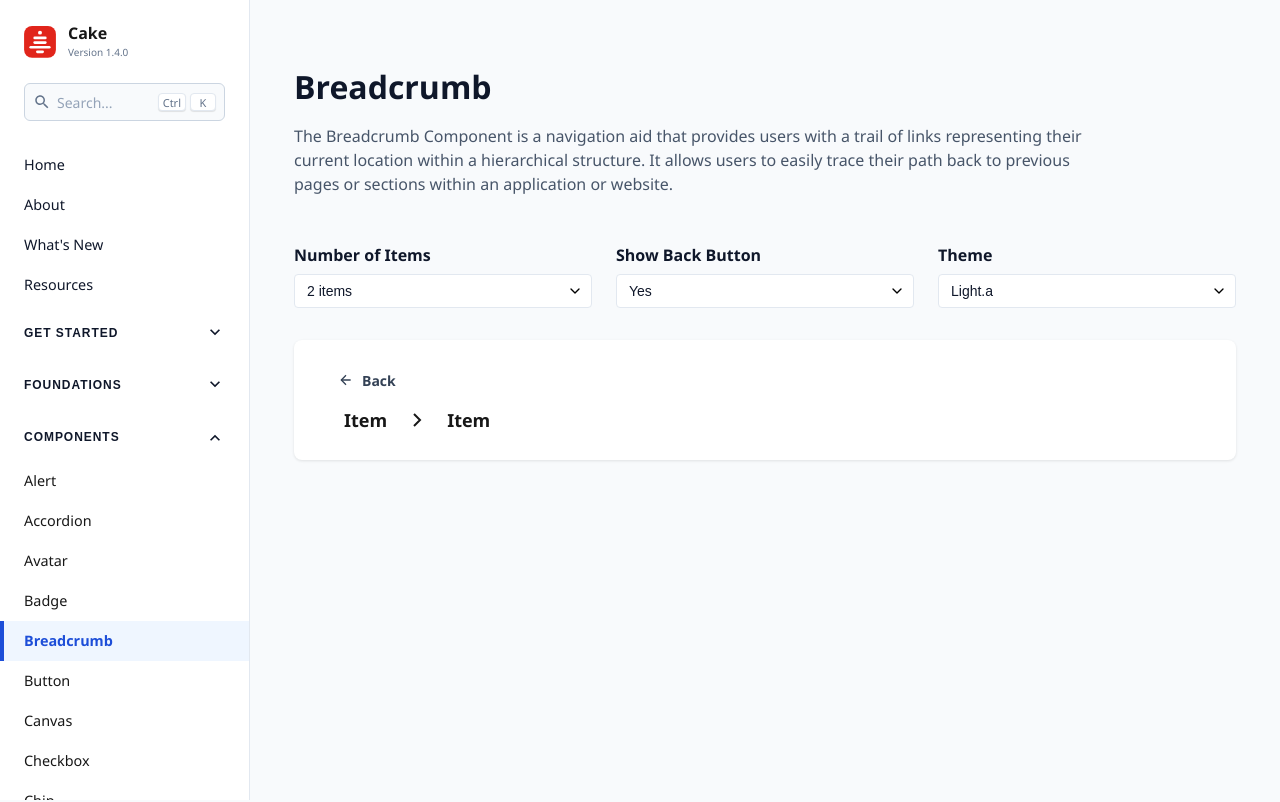
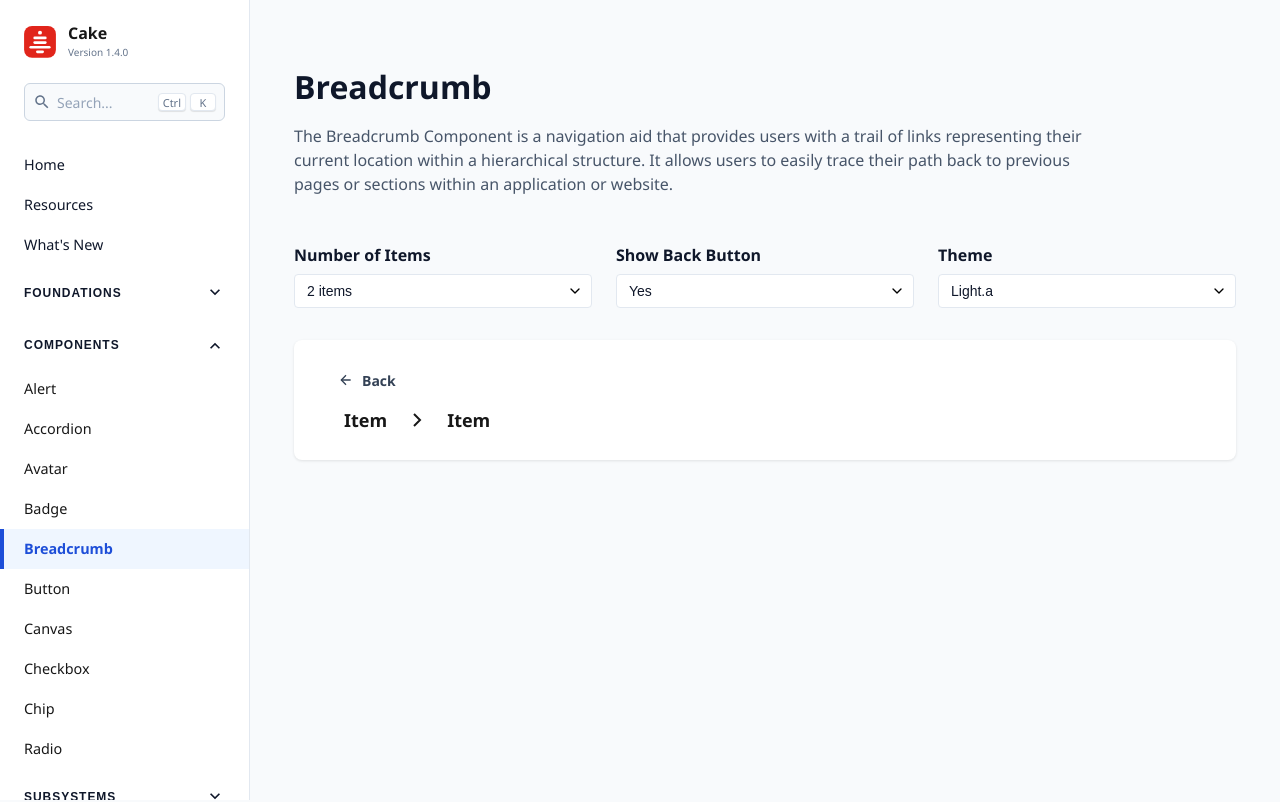
Before and after one commit to cake-admin/cakev2, a React (Create React App) app: page /components/breadcrumb in a window 1280 px wide. Shown: the top 802 px of the page. Built offline with nearby package versions, Linux system fonts and the light colour scheme.

Commit message:
Update navigation: remove About and Interactive Grid, reorder items, rename Cake AI

```diff
--- a/src/components/Navigation.js
+++ b/src/components/Navigation.js
@@ -347,9 +347,11 @@ const Navigation = () => {
               </NavLinkStyled>
             </NavItem>
 
+
+
             <NavItem>
-              <NavLinkStyled to="/about" onClick={closeNav}>
-                About
+              <NavLinkStyled to="/resources" onClick={closeNav}>
+                Resources
               </NavLinkStyled>
             </NavItem>
 
@@ -359,32 +361,7 @@ const Navigation = () => {
               </NavLinkStyled>
             </NavItem>
 
-            <NavItem>
-              <NavLinkStyled to="/resources" onClick={closeNav}>
-                Resources
-              </NavLinkStyled>
-            </NavItem>
 
-            {/* Get Started Section */}
-            <NavItem>
-              <SubmenuToggle onClick={() => toggleMenu('getStarted')}>
-                Get started
-                <Chevron expanded={expandedMenus.getStarted}>
-                  <svg width="20" height="20" viewBox="0 0 24 24" fill="currentColor">
-                    <path d="M12 16l-6-6 1.41-1.41L12 13.17l4.59-4.58L18 10z"/>
-                  </svg>
-                </Chevron>
-              </SubmenuToggle>
-              <Submenu expanded={expandedMenus.getStarted}>
-                {routesByCategory.guides?.filter(route => route.path.startsWith('/get-started')).map(route => (
-                  <SubmenuItem key={route.path}>
-                    <SubmenuLink to={route.path} onClick={closeNav}>
-                      {route.title}
-                    </SubmenuLink>
-                  </SubmenuItem>
-                ))}
-              </Submenu>
-            </NavItem>
 
             {/* Foundations Section */}
             <NavItem>
@@ -441,7 +418,7 @@ const Navigation = () => {
               <Submenu expanded={expandedMenus.subsystems}>
                 <SubmenuItem>
                   <SubmenuToggle onClick={() => toggleMenu('subsystems_ai')} style={{ paddingLeft: '40px' }}>
-                    Cake for AI
+                    Cake AI
                     <Chevron expanded={expandedMenus.subsystems_ai}>
                       <svg width="20" height="20" viewBox="0 0 24 24" fill="currentColor">
                         <path d="M12 16l-6-6 1.41-1.41L12 13.17l4.59-4.58L18 10z"/>
--- a/src/data/routes.js
+++ b/src/data/routes.js
@@ -5,7 +5,7 @@ import ColorsPage from '../pages/foundations/ColorsPage';
 import WhatsNew from '../pages/WhatsNew';
 import FigmaLibraries from '../pages/get-started/FigmaLibraries';
 import AboutCake from '../pages/get-started/AboutCake';
-import About from '../pages/About';
+
 import Resources from '../pages/Resources';
 import Home from '../pages/Home';
 import ChipPage from '../pages/ChipPage';
@@ -18,7 +18,7 @@ import BreadcrumbPage from '../pages/BreadcrumbPage';
 import RadioPage from '../pages/RadioPage';
 import AlertPage from '../pages/AlertPage';
 import IconographyPage from '../pages/IconographyPage';
-import InteractiveGridPage from '../pages/InteractiveGridPage';
+
 
 export const routes = [
   {
@@ -119,13 +119,7 @@ export const routes = [
     description: 'Latest updates and changes',
     category: 'guides'
   },
-  {
-    path: '/about',
-    component: About,
-    title: 'About',
-    description: 'Core principles and foundations of the Cake Design System',
-    category: 'guides'
-  },
+
   {
     path: '/resources',
     component: Resources,
@@ -161,13 +155,7 @@ export const routes = [
     description: 'Material Design icon library usage, guidelines, and implementation patterns',
     category: 'foundations'
   },
-  {
-    path: '/components/interactive-grid',
-    component: InteractiveGridPage,
-    title: 'Interactive Grid',
-    description: 'Beautiful animated grid pattern that responds to mouse movement with smooth animations and gradient effects',
-    category: 'components'
-  }
+
 ];
 
 export const getSearchResults = (query) => {
```
Also changed, not shown: backup/About.js (renamed from src/pages/About.js), backup/InteractiveGridPage.js (renamed from src/pages/InteractiveGridPage.js).
